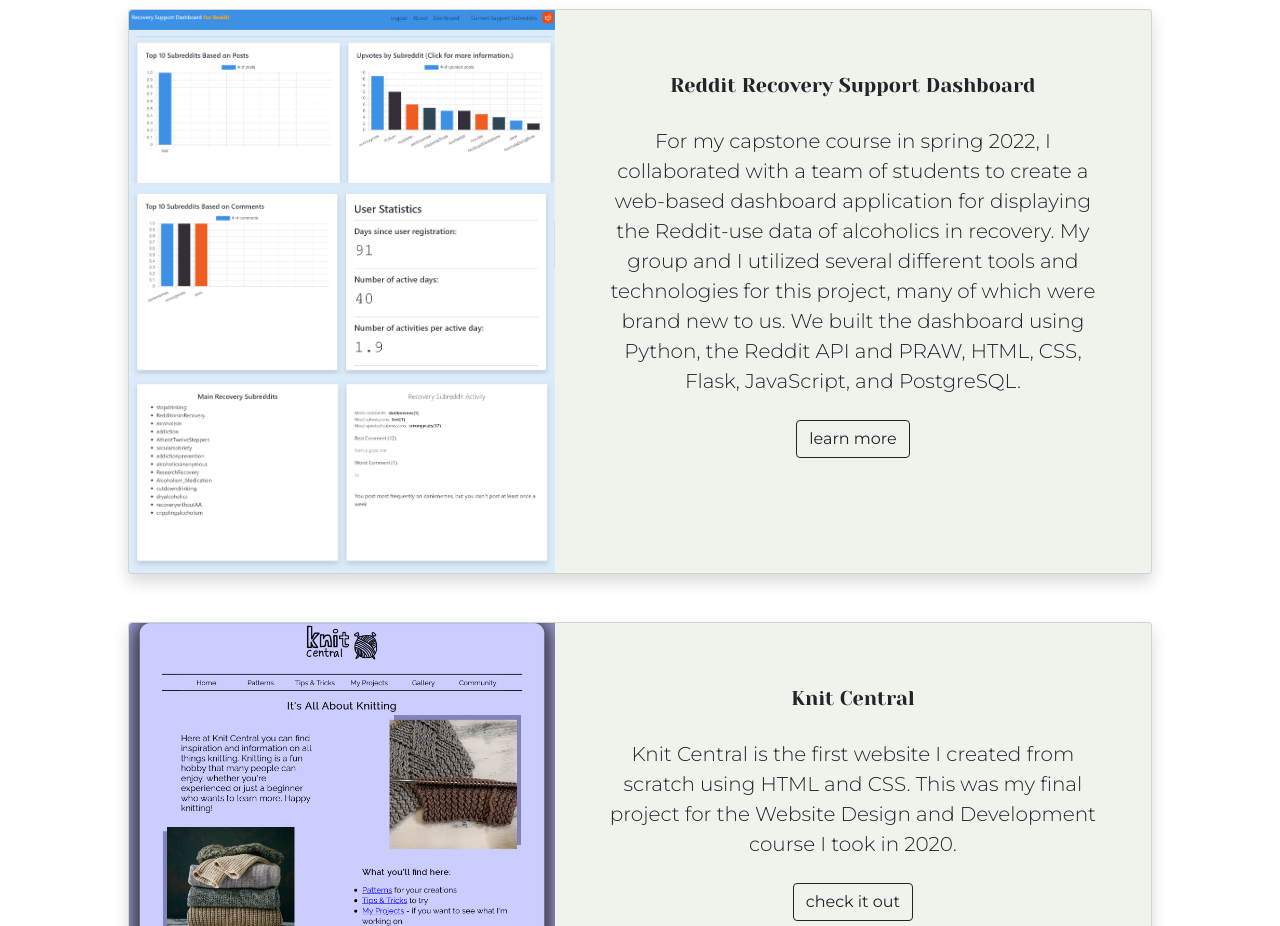
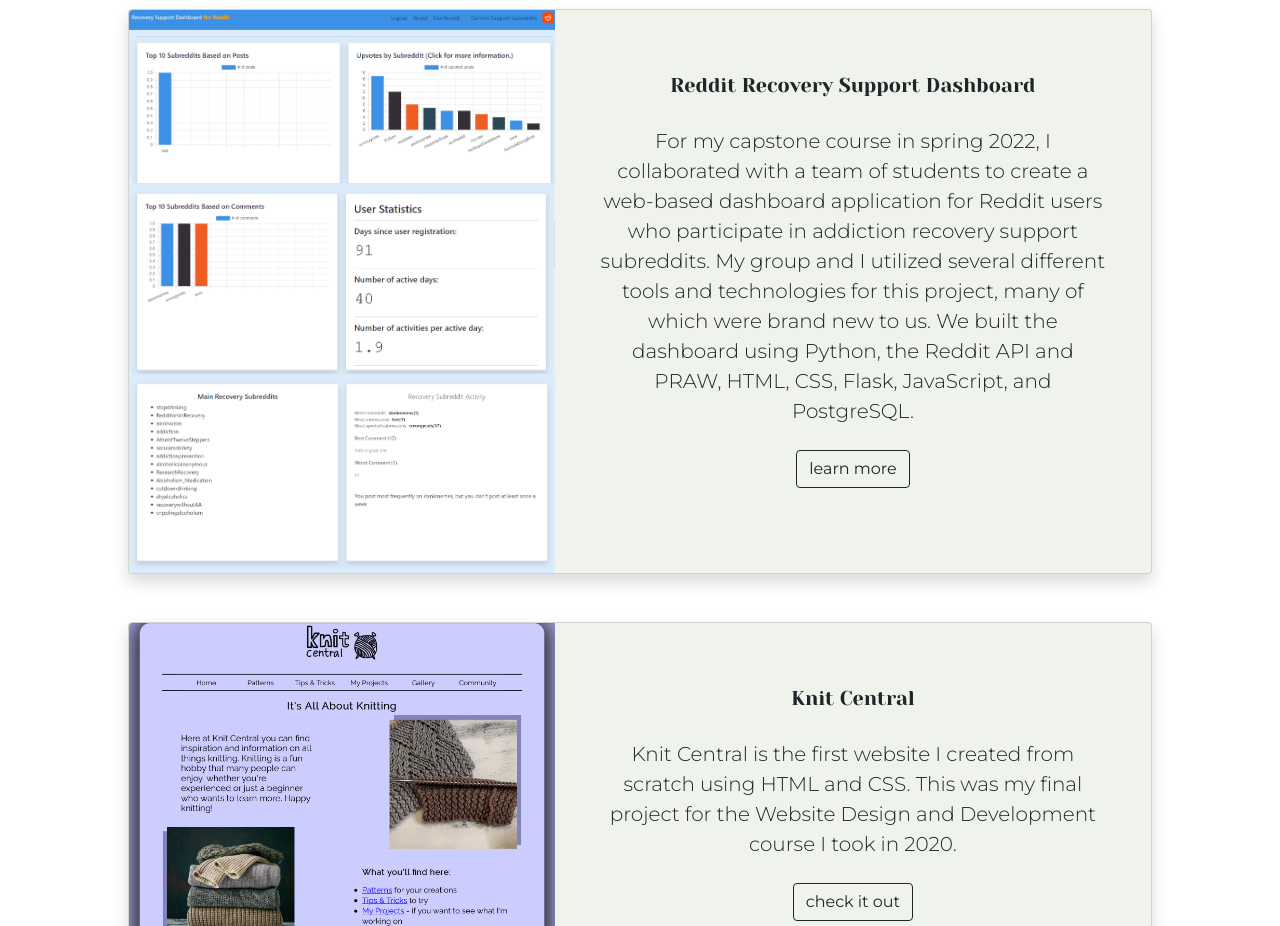
Before and after one commit to kah277/kah277.github.io, a plain HTML site: page dev.html in a window 1280 px wide. Shown: the part 1360-2286 px from the top of the page. Drawn offline with nearby package versions, Linux system fonts and the light colour scheme.

Commit message:
RRSD description change

```diff
--- a/dev.html
+++ b/dev.html
@@ -93,7 +93,7 @@
             <div class="col-md-7">
               <div class="card-body mt-5">
                 <h5 class="card-title text-center">Reddit Recovery Support Dashboard</h5>
-                <p class="card-text">For my capstone course in spring 2022, I collaborated with a team of students to create a web-based dashboard application for displaying the Reddit-use data of alcoholics in recovery. My group and I utilized several different tools and technologies for this project, many of which were brand new to us. We built the dashboard using Python, the Reddit API and PRAW, HTML, CSS, Flask, JavaScript, and PostgreSQL.<br><a href="https://www.onlinerecovery.pitt.edu/projects/reddit-recovery-support-dashboard" target="_blank" class="btn btn-outline-dark mt-4">learn more</a></p>
+                <p class="card-text">For my capstone course in spring 2022, I collaborated with a team of students to create a web-based dashboard application for Reddit users who participate in addiction recovery support subreddits. My group and I utilized several different tools and technologies for this project, many of which were brand new to us. We built the dashboard using Python, the Reddit API and PRAW, HTML, CSS, Flask, JavaScript, and PostgreSQL.<br><a href="https://www.onlinerecovery.pitt.edu/projects/reddit-recovery-support-dashboard" target="_blank" class="btn btn-outline-dark mt-4">learn more</a></p>
               </div>
             </div>
           </div>
```
